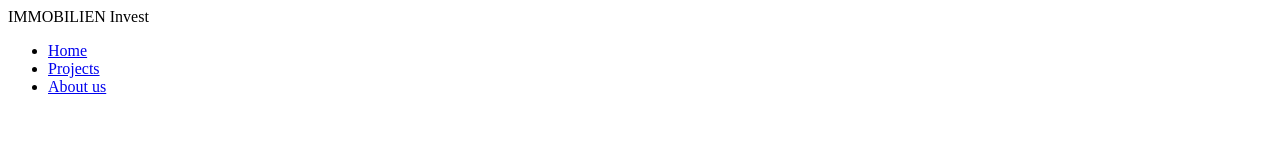
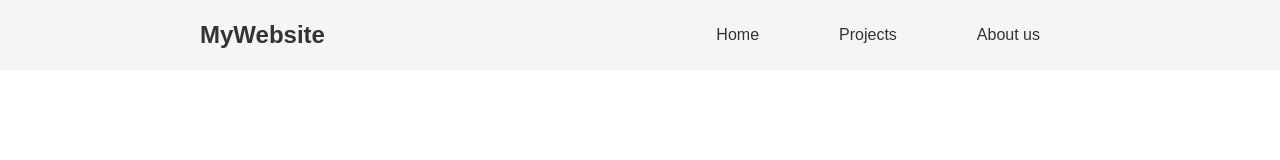
Before and after one commit to Shotiko11/MYWAY, a plain HTML site: page index.html in a window 1280 px wide. Drawn offline with Linux system fonts and the light colour scheme.

Commit message:
next commit

```diff
--- a/index.html
+++ b/index.html
@@ -8,12 +8,16 @@
   </head>
   <body>
     <header>
-      <div class="company-name">IMMOBILIEN Invest</div>
-      <ul class="nav-links">
-        <li><a href="#">Home</a></li>
-        <li><a href="#">Projects</a></li>
-        <li><a href="#">About us</a></li>
-      </ul>
+      <nav>
+        <div class="logo">MyWebsite</div>
+        <ul class="nav-links">
+          <li><a href="#">Home</a></li>
+          <li><a href="#">Projects</a></li>
+          <li><a href="#">About us</a></li>
+        </ul>
+      </nav>
     </header>
+
+    <script src="script.js"></script>
   </body>
 </html>
--- a/style.css
+++ b/style.css
@@ -0,0 +1,44 @@
+body {
+    margin: 0;
+    padding: 0;
+    font-family: Arial, sans-serif;
+}
+
+header {
+    background-color: #f5f5f5;
+    color: #333;
+    padding: 10px 0;
+}
+
+nav {
+    display: flex;
+    justify-content: space-between;
+    align-items: center;
+    padding: 0 200px;
+}
+
+.logo {
+    font-size: 24px;
+    font-weight: bold;
+    margin-right: 40px;
+}
+
+.nav-links {
+    list-style: none;
+    display: flex;
+    margin-left: auto;
+}
+
+.nav-links li {
+    margin: 0 40px;
+}
+
+.nav-links a {
+    text-decoration: none;
+    color: #333;
+    transition: color 0.3s;
+}
+
+.nav-links a:hover {
+    color: #67c7e1;
+}
```
